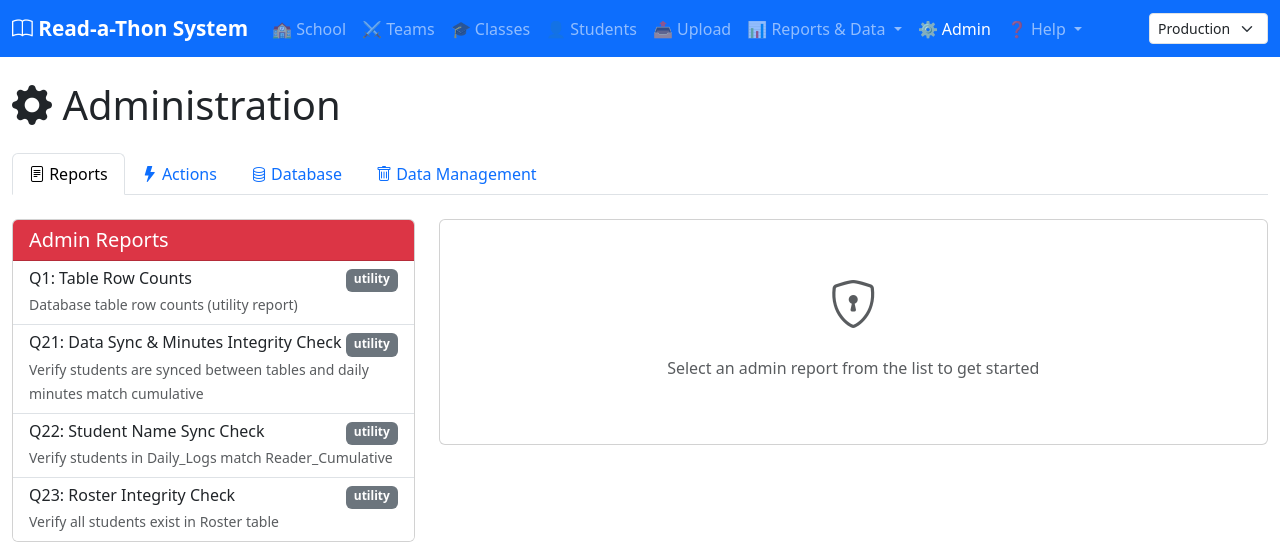
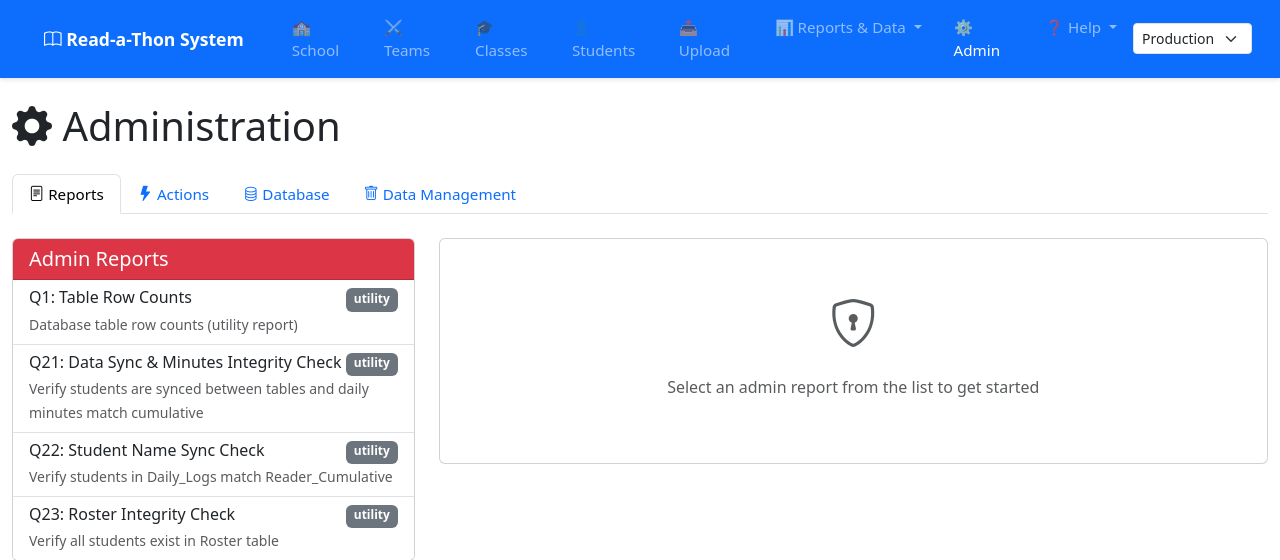
Before and after one commit to stevensouza/readathon, a Flask app: page /admin in a window 1280 px wide. Shown: the top 560 px of the page. Run offline with Flask 3, Linux system fonts and the light colour scheme; data that the repository does not hold is empty; some libraries are stand-ins or nearby versions.

Commit message:
Update navigation menu styling for cleaner, more compact look

```diff
--- a/templates/base.html
+++ b/templates/base.html
@@ -16,9 +16,29 @@
 
     <style>
         /* v2.0 - Updated styling */
+        .navbar {
+            padding: 0.5rem 1rem;
+            box-shadow: 0 2px 4px rgba(0,0,0,0.1);
+        }
+
         .navbar-brand {
-            font-weight: bold;
-            font-size: 1.3rem;
+            font-weight: 600;
+            font-size: 1.1rem;
+            padding: 0.5rem 1rem;
+        }
+
+        .nav-link {
+            padding: 0.5rem 1rem !important;
+            font-size: 0.95rem;
+            font-weight: 500;
+        }
+
+        .navbar-nav .nav-item {
+            margin: 0;
+        }
+
+        .navbar-nav .dropdown-menu {
+            font-size: 0.9rem;
         }
         .report-table {
             font-size: 0.9rem;
```
